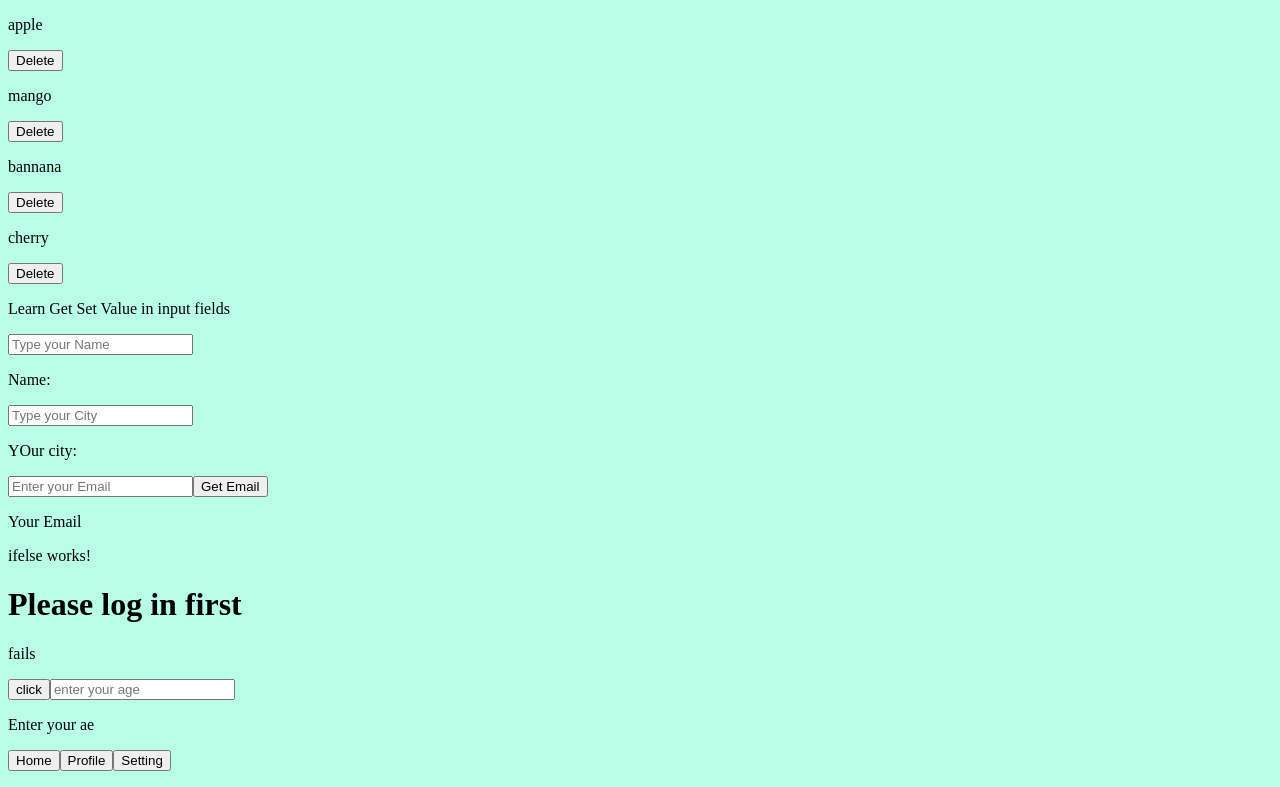
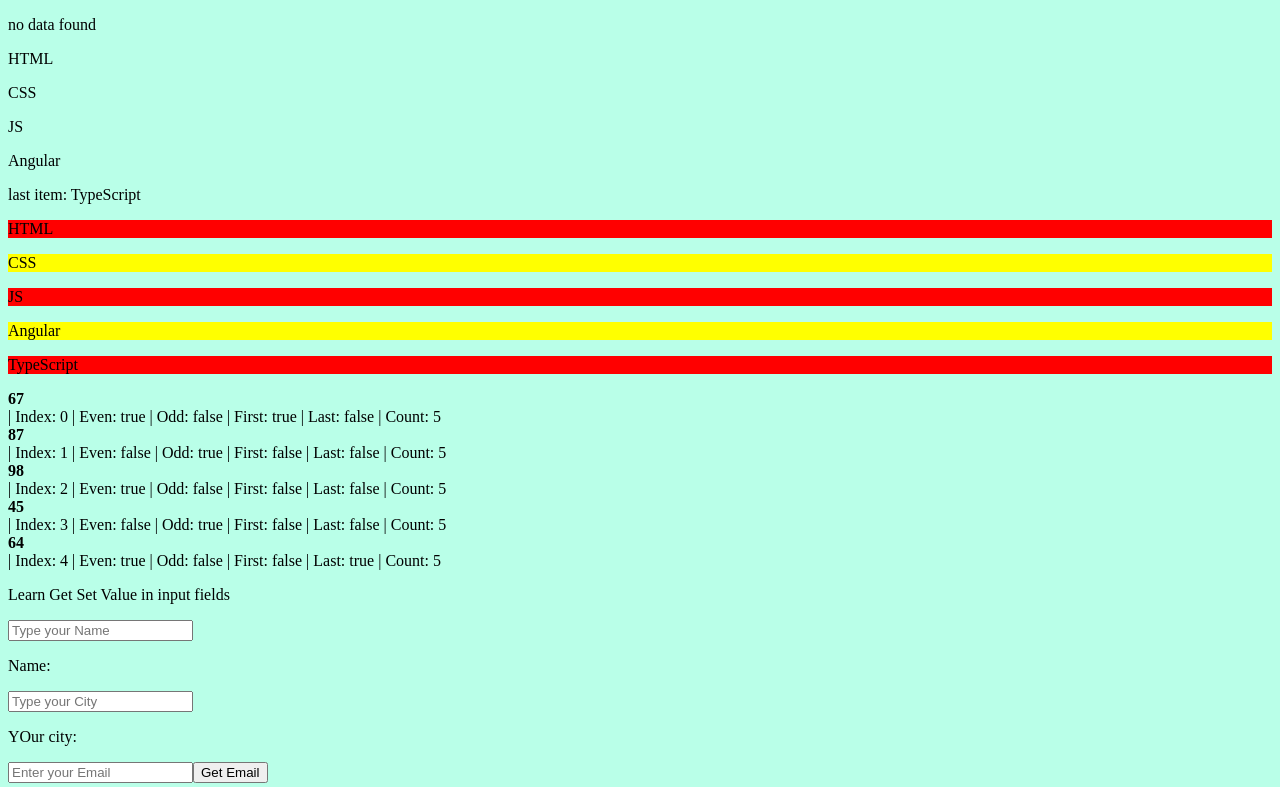
Before and after one commit to bisma0786/Learning_Angular, an Angular app: page / in a window 1280 px wide. Shown: the top 787 px of the page. Built offline with nearby package versions, Linux system fonts and the light colour scheme.

Commit message:
for-loop practice finished

```diff
--- a/src/app/forloop/forloop.html
+++ b/src/app/forloop/forloop.html
@@ -8,9 +8,53 @@
         <h4>{{u.name}}</h4>
         <p>Age = {{u.age}}</p>
     </div>
-} -->
+}
 
 @for(item of fruits; track $index; let i = $index){
     <p>{{item}}</p>
     <button (click)=" removeItem(i)">Delete</button>
+} -->
+
+
+<!-- @for (n of number; track $index;) {
+    @if(n % 2 !==0)
+    {
+        <p>{{n}}</p>
+    }
+
+} -->
+@if( numbers.length== 0)
+    {
+<p>no data found</p>
 }
+    @else{
+        <p>{{numbers}}</p>
+    }
+
+    @for(item of lang; track $index ){
+        @if($last){
+            <p>last item: {{item}}</p>
+        }
+        @else{
+            <p>{{item}}</p>
+        }
+    }
+
+    @for(item of lang; track $index ){
+      <p [style.background]="$even? 'red' : 'yellow'">{{item}}</p>
+    }
+
+    @for(number of num; track $index){
+        <strong>{{number}}</strong>
+        <div>
+
+        <span> |  Index: {{$index}}</span>
+        <span> |  Even: {{$even}}</span>
+        <span> |  Odd: {{$odd}}</span>
+        <span> |  First: {{$first}}</span>
+        <span> |  Last: {{$last}}</span>
+        <span> |  Count: {{$count}}</span>
+        </div>
+
+
+    }
--- a/src/app/forloop/forloop.ts
+++ b/src/app/forloop/forloop.ts
@@ -7,14 +7,19 @@ import { Component } from '@angular/core';
   styleUrl: './forloop.css',
 })
 export class Forloop {
-  // items = ['apple', 'mango', 'banana']
-  // user = [
-  //   {name: 'bisma' , age: 18},
-  //   {name: 'aisha' , age: 38},
-  //   {name: 'jia' , age: 19}
-  // ];
+  items = ['apple', 'mango', 'banana']
+  user = [
+    {name: 'bisma' , age: 18},
+    {name: 'aisha' , age: 38},
+    {name: 'jia' , age: 19}
+  ];
   fruits =['apple', 'mango', 'bannana', 'cherry'];
   removeItem(i: number){
     this.fruits.splice(i,1);
   }
+lang = ['HTML', 'CSS', 'JS', 'Angular', 'TypeScript'];
+
+  numbers = [];
+
+  num = [67, 87, 98, 45, 64];
 }
```
